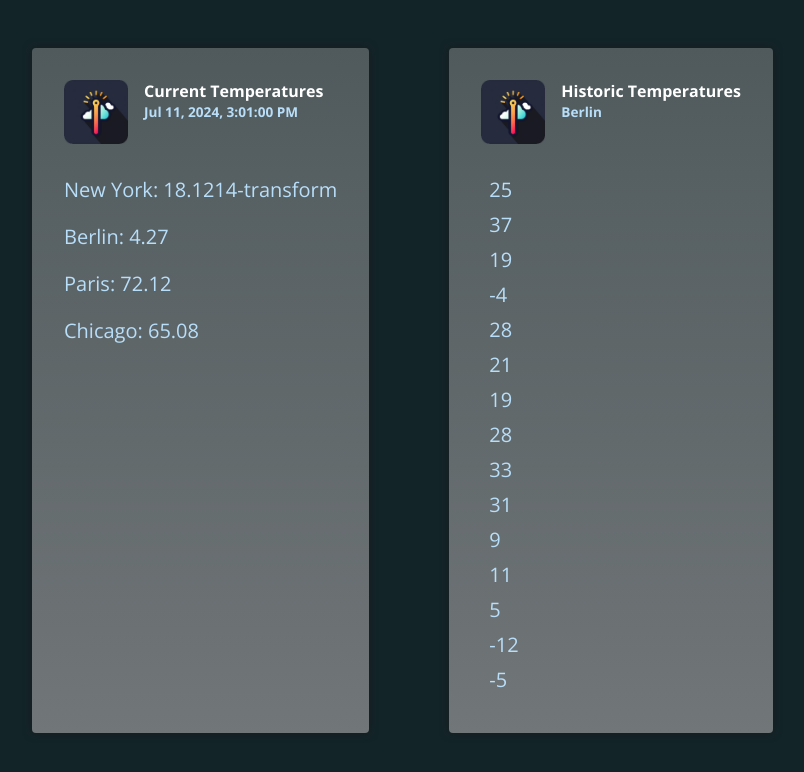
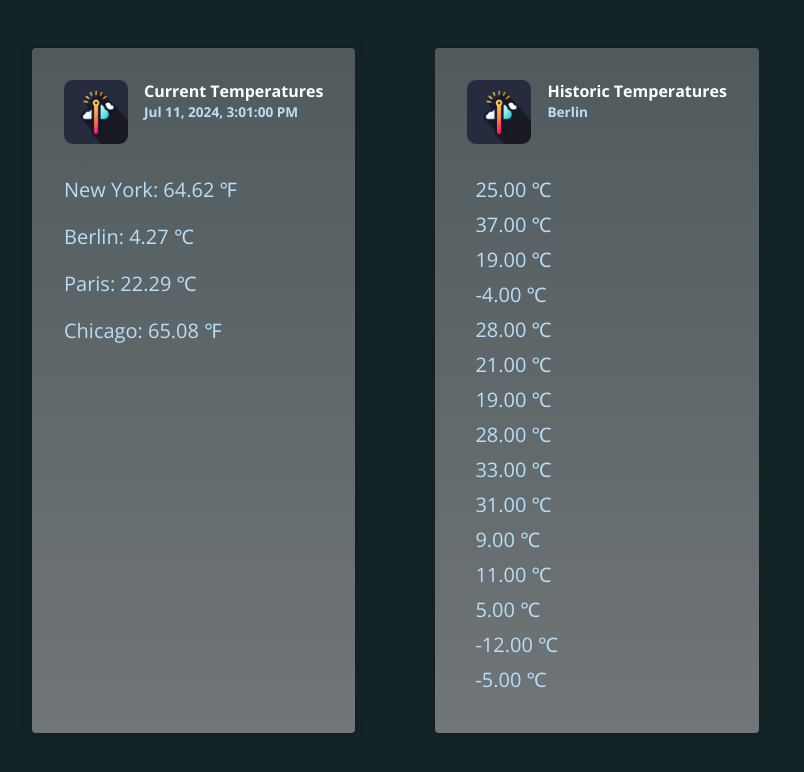
Before and after one commit to monicamo/pipes-project, an Angular app: page / in a window 1280 px wide. Shown: the top 772 px of the page, without its empty margins (168-972 px from the left). Built offline with nearby package versions, Linux system fonts and the light colour scheme.

Commit message:
Chaining Pipes & Being Aware of Limitations

```diff
--- a/src/app/app.component.html
+++ b/src/app/app.component.html
@@ -7,10 +7,10 @@
         <p>{{ currentDate | date:'medium' }}</p>
       </div>
     </header>
-    <p>New York: {{ currentTemperaturs.newYork | temperature }}</p>
-    <p>Berlin: {{ currentTemperaturs.berlin | number: '1.1-2' }}</p>
-    <p>Paris: {{ currentTemperaturs.paris | number: '1.1-2' }}</p>
-    <p>Chicago: {{ currentTemperaturs.chicago | number: '1.1-2' }}</p>
+    <p>New York: {{ currentTemperaturs.newYork | temperature: 'cel' : 'fah' }}</p>
+    <p>Berlin: {{ currentTemperaturs.berlin | temperature: 'cel' }}</p>
+    <p>Paris: {{ currentTemperaturs.paris | temperature: 'fah' : 'cel' }}</p>
+    <p>Chicago: {{ currentTemperaturs.chicago | temperature: 'fah' }}</p>
   </article>
 
   <article class="temperatures">
@@ -23,7 +23,7 @@
     </header>
     <ul>
       @for (temperature of historicTemperatures; track temperature) {
-      <li (click)="onReset($index)">{{ temperature }}</li>
+      <li (click)="onReset($index)">{{ temperature| temperature: 'cel' }}</li>
       }
     </ul>
   </article>
--- a/src/app/temperature.pipe.ts
+++ b/src/app/temperature.pipe.ts
@@ -6,8 +6,41 @@ import { Pipe, PipeTransform } from '@angular/core';
 })
 export class TemperaturePipe implements PipeTransform {
 
-  transform(value: unknown, ...args: unknown[]): unknown {
-    return value + '-transform';
+  transform(value: string | number | null, inputType: 'cel' | 'fah', outputType?: 'cel' | 'fah'): unknown {
+    let val: number;
+
+    if (!value)
+      return value
+
+    if (typeof value === 'string') {
+      val = parseFloat(value);
+    } else {
+      val = value;
+    }
+
+    let outputTemp: number;
+
+    if (inputType === 'cel' && outputType === 'fah')
+    {
+      outputTemp = val * (9/5) + 32;
+    }
+    else if (inputType === 'fah' && outputType === 'cel')
+    {
+      outputTemp =(val - 32) * (5/9);
+    }
+    else
+    {
+      outputTemp = val;
+    }
+
+    let symbol: '℃' | '℉';
+
+    if (!outputType) {
+      symbol = inputType === 'cel' ? '℃' : '℉';
+    } else {
+      symbol = outputType === 'cel' ? '℃' : '℉';
+    }
+
+    return `${outputTemp.toFixed(2)} ${symbol}`;
   }
-
 }
```
